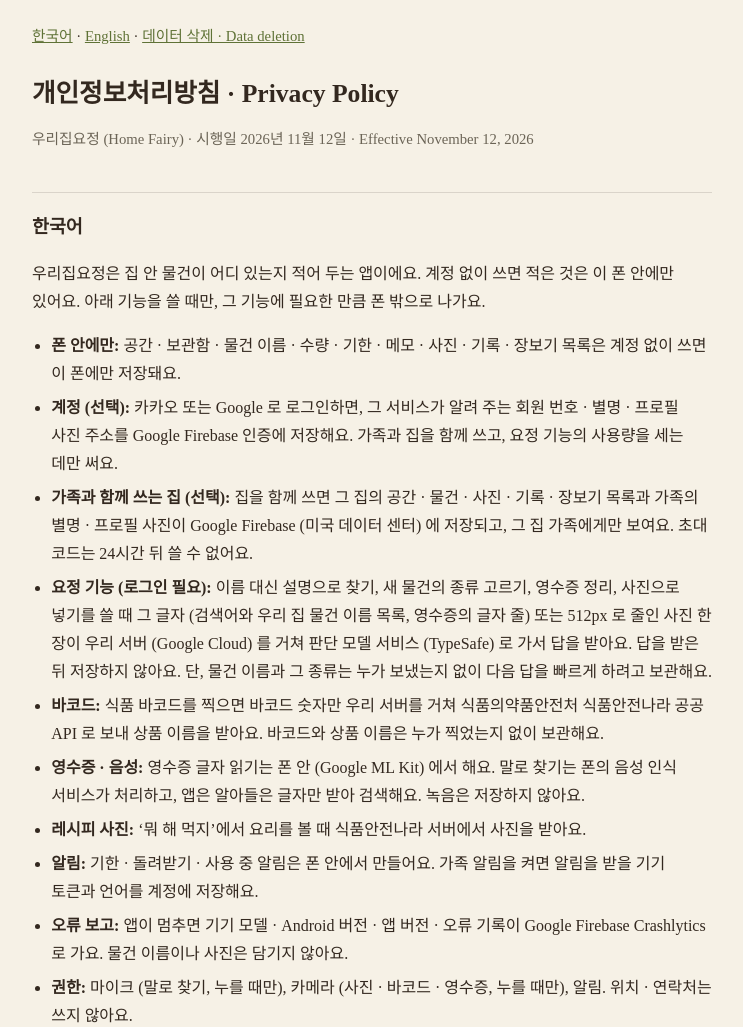
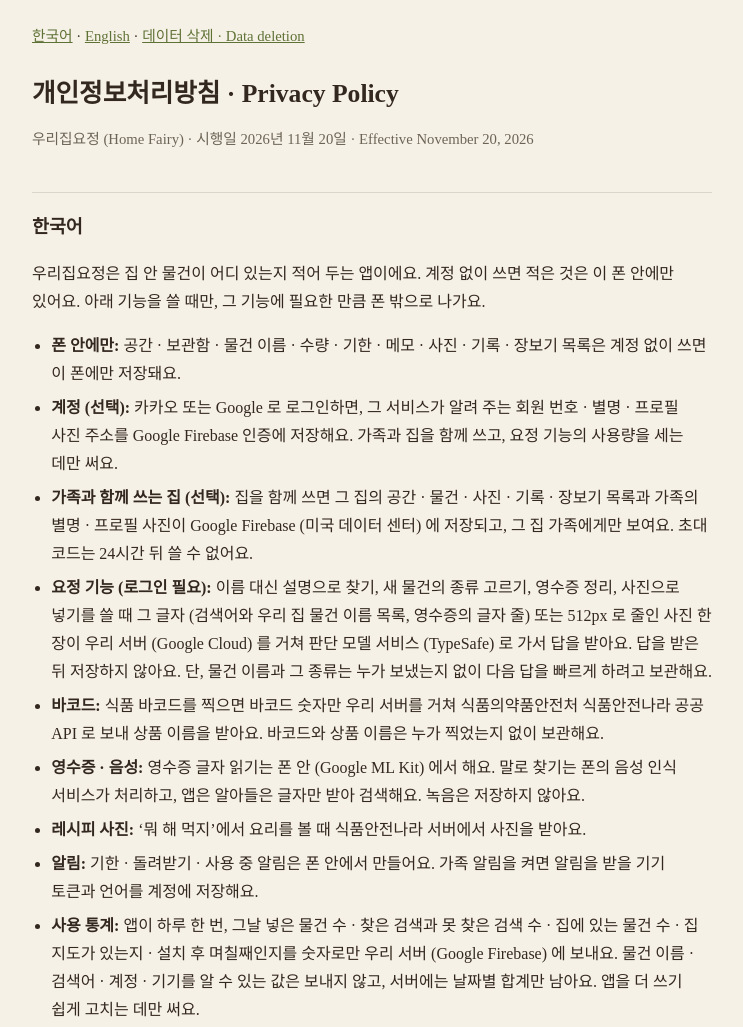
Before and after one commit to graviton94/graviton94.github.io, a plain HTML site: page homefairy/privacy/index.html in a window 1280 px wide. Shown: the part 80-1107 px from the top of the page, without its empty margins (268-1011 px from the left). Drawn offline with Linux system fonts and the light colour scheme.

Commit message:
Home Fairy privacy policy: anonymous daily usage totals (#15)
Claude-Session: https://claude.ai/code/session_01B27ZN5yP1ixiSBpvkuwVVP

Co-authored-by: Claude <noreply@anthropic.com>

```diff
--- a/homefairy/privacy/index.html
+++ b/homefairy/privacy/index.html
@@ -6,7 +6,7 @@
 
 <nav><a href="#ko">한국어</a> · <a href="#en">English</a> · <a href="#delete">데이터 삭제 · Data deletion</a></nav>
 <h1>개인정보처리방침 · Privacy Policy</h1>
-<p class="soft">우리집요정 (Home Fairy) · 시행일 2026년 11월 12일 · Effective November 12, 2026</p>
+<p class="soft">우리집요정 (Home Fairy) · 시행일 2026년 11월 20일 · Effective November 20, 2026</p>
 
 <h2 id="ko">한국어</h2>
 <p>우리집요정은 집 안 물건이 어디 있는지 적어 두는 앱이에요. 계정 없이 쓰면 적은 것은 이 폰 안에만 있어요. 아래 기능을 쓸 때만, 그 기능에 필요한 만큼 폰 밖으로 나가요.</p>
@@ -19,6 +19,7 @@
 <li><b>영수증 · 음성:</b> 영수증 글자 읽기는 폰 안 (Google ML Kit) 에서 해요. 말로 찾기는 폰의 음성 인식 서비스가 처리하고, 앱은 알아들은 글자만 받아 검색해요. 녹음은 저장하지 않아요.</li>
 <li><b>레시피 사진:</b> ‘뭐 해 먹지’에서 요리를 볼 때 식품안전나라 서버에서 사진을 받아요.</li>
 <li><b>알림:</b> 기한 · 돌려받기 · 사용 중 알림은 폰 안에서 만들어요. 가족 알림을 켜면 알림을 받을 기기 토큰과 언어를 계정에 저장해요.</li>
+<li><b>사용 통계:</b> 앱이 하루 한 번, 그날 넣은 물건 수 · 찾은 검색과 못 찾은 검색 수 · 집에 있는 물건 수 · 집 지도가 있는지 · 설치 후 며칠째인지를 숫자로만 우리 서버 (Google Firebase) 에 보내요. 물건 이름 · 검색어 · 계정 · 기기를 알 수 있는 값은 보내지 않고, 서버에는 날짜별 합계만 남아요. 앱을 더 쓰기 쉽게 고치는 데만 써요.</li>
 <li><b>오류 보고:</b> 앱이 멈추면 기기 모델 · Android 버전 · 앱 버전 · 오류 기록이 Google Firebase Crashlytics 로 가요. 물건 이름이나 사진은 담기지 않아요.</li>
 <li><b>권한:</b> 마이크 (말로 찾기, 누를 때만), 카메라 (사진 · 바코드 · 영수증, 누를 때만), 알림. 위치 · 연락처는 쓰지 않아요.</li>
 <li><b>백업 파일:</b> ‘백업 파일 만들기’를 누르면 고른 곳에만 파일 하나로 저장돼요.</li>
@@ -40,6 +41,7 @@
 <li><b>Receipts and voice:</b> receipt text is read on the phone (Google ML Kit). Voice search is handled by the phone's speech recognition service; the app only gets the recognized words to search. No recordings are kept.</li>
 <li><b>Recipe photos:</b> when you look at a dish in "What to cook", its photo is loaded from the FoodSafetyKorea server.</li>
 <li><b>Notifications:</b> date, return and in-use reminders are made on the phone. If you turn on family alerts, the device token for alerts and your language are stored with your account.</li>
+<li><b>Usage totals:</b> once a day the app sends plain numbers to our server (Google Firebase): how many things were added, how many searches found something or nothing, how many things are at home, whether the home has a map and how many days since install. No thing names, search words, account or device identifiers are sent, and the server keeps only totals per day. They are used only to make the app easier to use.</li>
 <li><b>Crash reports:</b> if the app crashes, device model, Android version, app version and the error log go to Google Firebase Crashlytics. They never include thing names or photos.</li>
 <li><b>Permissions:</b> microphone (voice search, only when tapped), camera (photos, barcodes, receipts, only when tapped), notifications. No location or contacts.</li>
 <li><b>Backup files:</b> "Make a backup file" saves one file only where you choose.</li>
```
